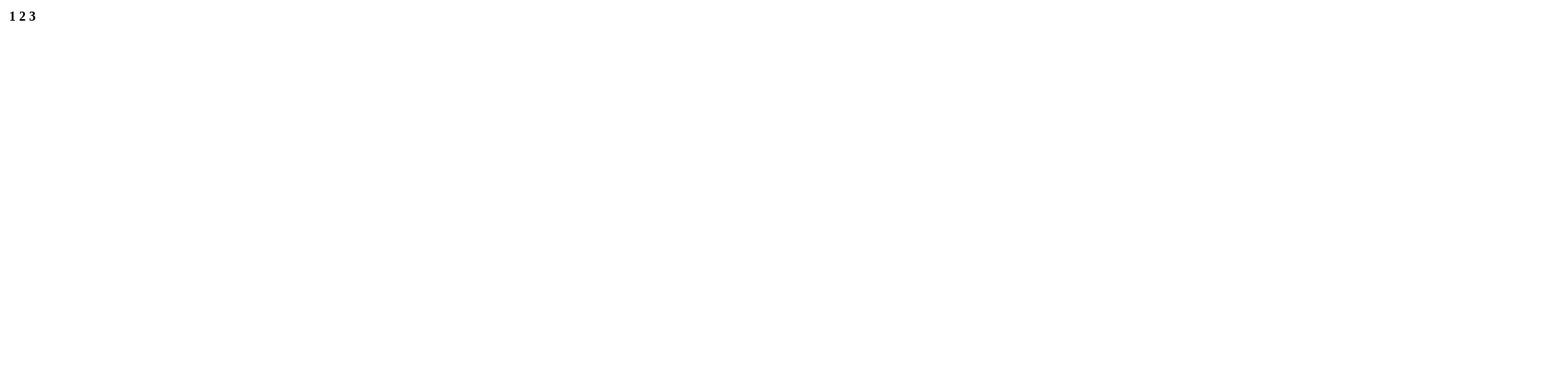
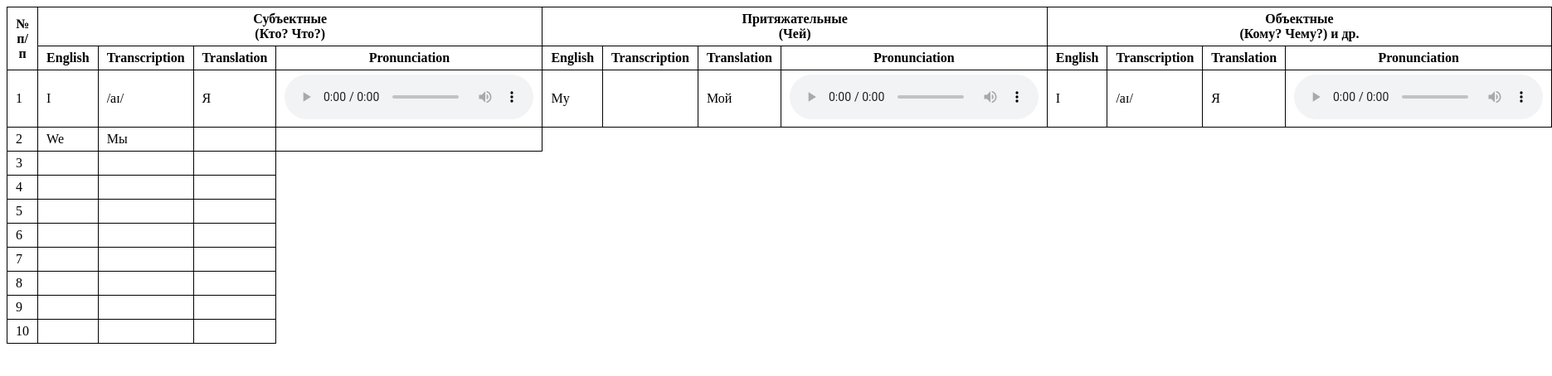
Before and after one commit to AlexandrovAY/Words, a plain HTML site: page index.html in a window 1280 px wide. Shown: the whole page at 83% size, 1871 px wide, since content can reach past the window. Drawn offline with Linux system fonts and the light colour scheme.

Commit message:
feat: add table

```diff
--- a/css/style.css
+++ b/css/style.css
@@ -0,0 +1,9 @@
+table {
+  border-collapse: collapse;
+}
+
+th,
+td {
+  border: 1px solid black;
+  padding: 5px 10px;
+}
--- a/index.html
+++ b/index.html
@@ -10,9 +10,111 @@
 <body>
   <table>
     <tr>
-      <th>1</th>
-      <th>2</th>
-      <th>3</th>
+      <th rowspan="2">№ п/п</th>
+      <th colspan="4">Субъектные<br>(Кто? Что?)</th>
+      <th colspan="4">Притяжательные<br>(Чей)</th>
+      <th colspan="4">Объектные<br>(Кому? Чему?) и др.</th>
+    </tr>
+    <tr>
+      <th>English</th>
+      <th>Transcription</th>
+      <th>Translation</th>
+      <th>Pronunciation</th>
+      <th>English</th>
+      <th>Transcription</th>
+      <th>Translation</th>
+      <th>Pronunciation</th>
+      <th>English</th>
+      <th>Transcription</th>
+      <th>Translation</th>
+      <th>Pronunciation</th>
+    </tr>
+    <tr>
+      <td>1</td>
+      <td>I</td>
+      <td>/aɪ/</td>
+      <td>Я</td>
+      <td>
+        <audio controls>
+          <source src="audio/aye.mp3" type="audio/mpeg">
+          <source src="audio/aye.ogg" type="audio/ogg; codecs=vorbis">
+          <!-- <source src="https://dictionary.cambridge.org/media/english-russian/us_pron/a/aye/aye__/aye.mp3" type="audio/mpeg">
+          <source src="https://dictionary.cambridge.org/media/english-russian/us_pron_ogg/a/aye/aye__/aye.ogg" type="audio/ogg; codecs=vorbis"> -->
+        </audio>
+      </td>
+      <td>My</td>
+      <td></td>
+      <td>Мой</td>
+      <td>
+        <audio controls>
+          <source src="https://dictionary.cambridge.org/media/english-russian/us_pron_ogg/a/aye/aye__/aye.ogg" type="audio/ogg; codecs=vorbis">
+          <source src="https://dictionary.cambridge.org/media/english-russian/us_pron/a/aye/aye__/aye.mp3" type="audio/mpeg">
+        </audio>
+      </td>
+      <td>I</td>
+      <td>/aɪ/</td>
+      <td>Я</td>
+      <td>
+        <audio controls>
+          <source src="https://dictionary.cambridge.org/media/english-russian/us_pron_ogg/a/aye/aye__/aye.ogg" type="audio/ogg; codecs=vorbis">
+          <source src="https://dictionary.cambridge.org/media/english-russian/us_pron/a/aye/aye__/aye.mp3" type="audio/mpeg">
+        </audio>
+      </td>
+    </tr>
+    <tr>
+      <td>2</td>
+      <td>We</td>
+      <td>Мы</td>
+      <td></td>
+      <td></td>
+    </tr>
+    <tr>
+      <td>3</td>
+      <td></td>
+      <td></td>
+      <td></td>
+    </tr>
+    <tr>
+      <td>4</td>
+      <td></td>
+      <td></td>
+      <td></td>
+    </tr>
+    <tr>
+      <td>5</td>
+      <td></td>
+      <td></td>
+      <td></td>
+    </tr>
+    <tr>
+      <td>6</td>
+      <td></td>
+      <td></td>
+      <td></td>
+    </tr>
+    <tr>
+      <td>7</td>
+      <td></td>
+      <td></td>
+      <td></td>
+    </tr>
+    <tr>
+      <td>8</td>
+      <td></td>
+      <td></td>
+      <td></td>
+    </tr>
+    <tr>
+      <td>9</td>
+      <td></td>
+      <td></td>
+      <td></td>
+    </tr>
+    <tr>
+      <td>10</td>
+      <td></td>
+      <td></td>
+      <td></td>
     </tr>
   </table>
 </body>
```
Also changed, not shown: 2 other files.
